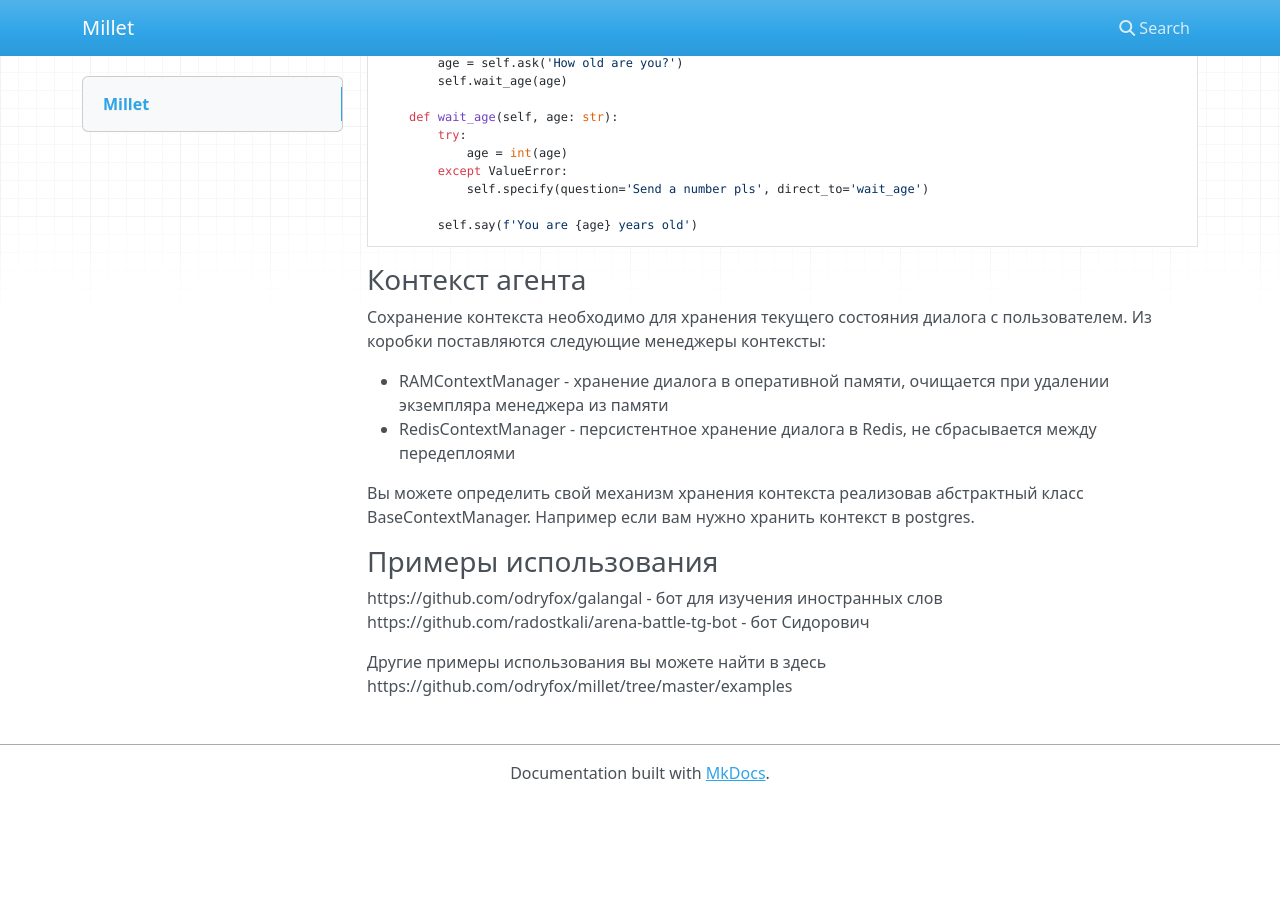
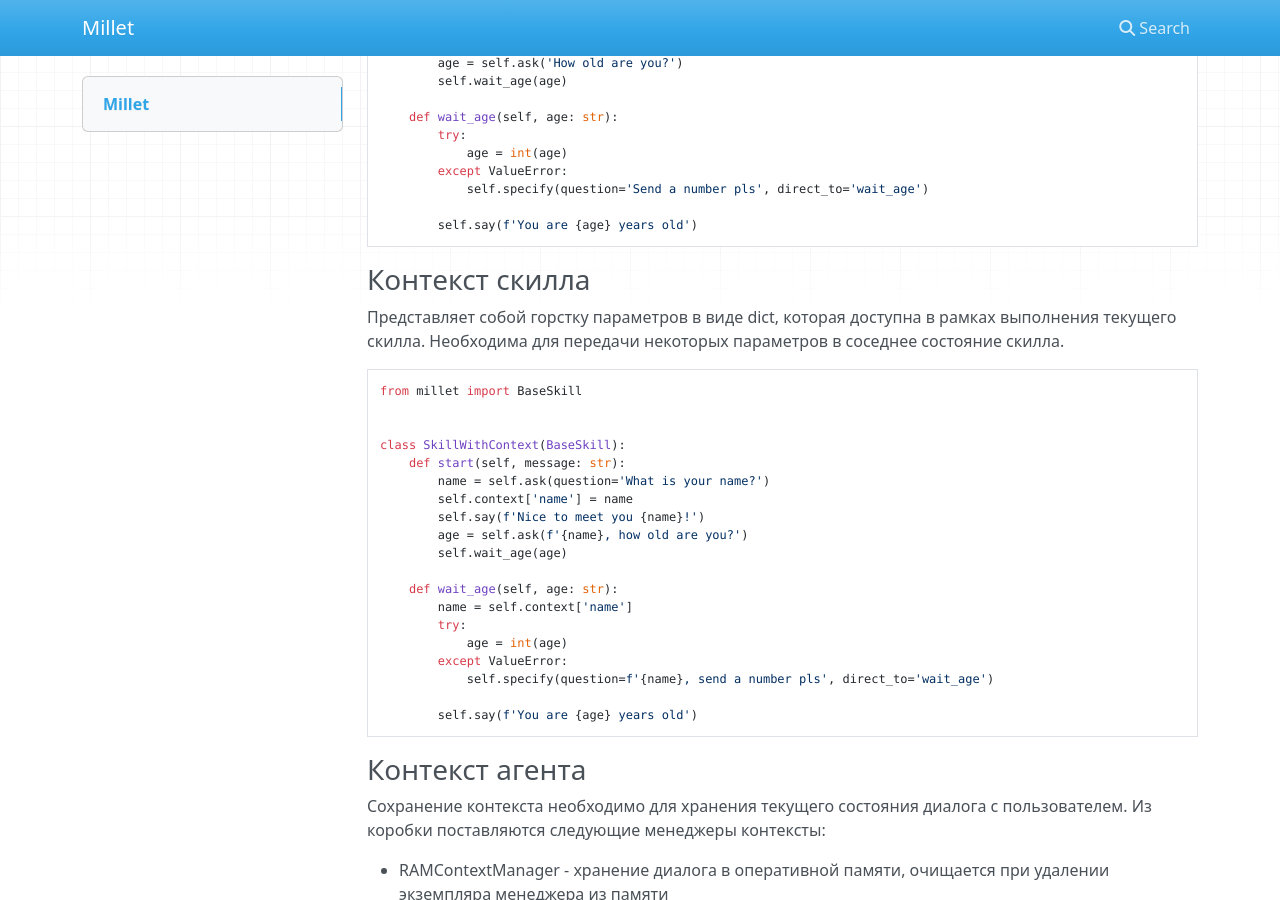
Before and after one commit to odryfox/millet, an MkDocs documentation site: the page built from docs/index.md, in a window 1280 px wide and 900 px high, scrolled down 3295 px. Built offline with MkDocs 1.6.1, drawn with Linux system fonts in a browser that asks for light colours; nearby versions of some CDN libraries; before the commit the page ends 4096 px from its top, so only the background shows below that.

Commit message:
Add docs about context

````diff
--- a/docs/index.md
+++ b/docs/index.md
@@ -161,6 +161,33 @@ class AgeSkillWithDirectTo(BaseSkill):
 ```
 
 
+### Контекст скилла
+Представляет собой горстку параметров в виде dict, которая доступна в рамках выполнения текущего скилла.
+Необходима для передачи некоторых параметров в соседнее состояние скилла.
+
+```python
+from millet import BaseSkill
+
+
+class SkillWithContext(BaseSkill):
+    def start(self, message: str):
+        name = self.ask(question='What is your name?')
+        self.context['name'] = name
+        self.say(f'Nice to meet you {name}!')
+        age = self.ask(f'{name}, how old are you?')
+        self.wait_age(age)
+
+    def wait_age(self, age: str):
+        name = self.context['name']
+        try:
+            age = int(age)
+        except ValueError:
+            self.specify(question=f'{name}, send a number pls', direct_to='wait_age')
+
+        self.say(f'You are {age} years old')
+```
+
+
 ### Контекст агента
 
 Сохранение контекста необходимо для хранения текущего состояния диалога с пользователем.
````
